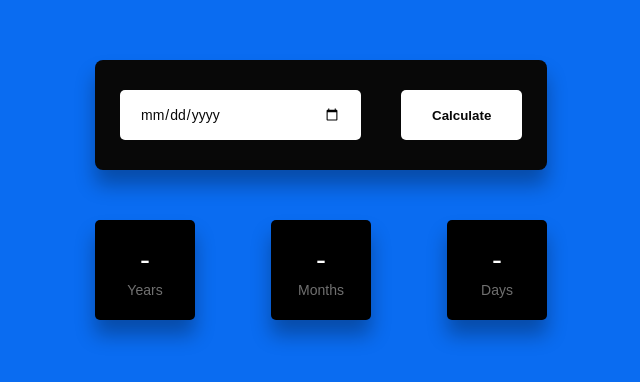
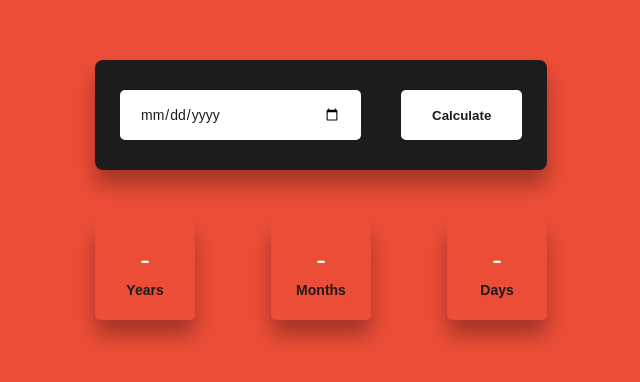
Before and after one commit to hamzataougar/calculateAge, a plain HTML site: page index.html in a window 1280 px wide. Shown: the part 210-592 px from the top of the page, without its empty margins (319-959 px from the left). Drawn offline with Linux system fonts and the light colour scheme; some packages are replaced by stand-ins of ours; a script that the page names is missing.

Commit message:
Change colors - Container and body

```diff
--- a/style.css
+++ b/style.css
@@ -4,7 +4,7 @@
     box-sizing: border-box;
 }
  body{
-     background-color: #0a6cf1;
+     background-color: #EC4D37;
  }
 
  .container{
@@ -22,7 +22,7 @@
      outline: none;
  }
 .inputs-wrapper{
-    background-color: #080808;
+    background-color: #1D1B1B;
     padding: 30px 25px;
     border-radius: 8px;
     box-shadow: 0 15px 20px rgba(0, 0, 0, 0.3);
@@ -31,7 +31,7 @@
 input,button{
     height: 50px;
     background-color: white;
-    color: #080808;
+    color: #1D1B1B;
     font-weight: 500;
     border-radius: 5px;
 }
@@ -55,7 +55,7 @@ button{
 .outputs-wrapper div{
     height: 100px;
     width: 100px;
-    background-color: black;
+    background-color: 1D1B1B;
     border-radius: 5px;
     color: #fff;
     display: grid;
@@ -69,6 +69,6 @@ span{
 }
 p{
     font-size: 14px;
-    color: #707070;
-    font-weight: 400;
+    color: #1D1B1B;
+    font-weight: bold;
 }
```
